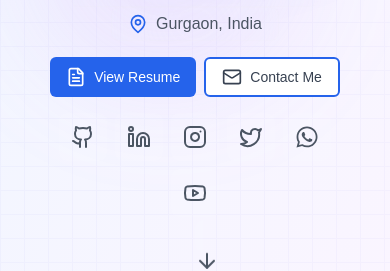
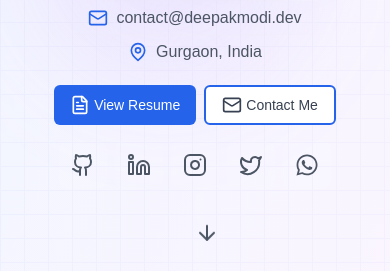
Before and after one commit to decodewithdeepak/Portfolio, a React (Vite) app: page / in a window 390 px wide. Shown: the part 554-825 px from the top of the page. Built offline with nearby package versions, Linux system fonts and the light colour scheme; a web font is replaced by a local one.

Commit message:
button gap

```diff
--- a/src/components/hero/ActionButtons.tsx
+++ b/src/components/hero/ActionButtons.tsx
@@ -14,7 +14,7 @@ function ActionButton({ href, icon, text, primary = false }: ActionButtonProps)
   return (
     <Component
       href={href}
-      className={`group relative overflow-hidden px-4 py-2 sm:px-6 sm:py-3 rounded-md flex items-center gap-2 font-medium text-sm sm:text-base transition-all duration-300 transform hover:scale-105 ${
+      className={`group relative overflow-hidden px-4 py-2 sm:px-6 sm:py-3 rounded-md flex items-center gap-1 sm:gap-2 font-medium text-sm sm:text-base transition-all duration-300 transform hover:scale-105 ${
         primary
           ? 'bg-blue-600 text-white hover:bg-blue-700'
           : 'bg-white dark:bg-gray-800 text-blue-600 dark:text-blue-400 border-2 border-blue-600 dark:border-blue-500 hover:bg-blue-50 dark:hover:bg-gray-700'
--- a/src/components/hero/SocialLinks.tsx
+++ b/src/components/hero/SocialLinks.tsx
@@ -1,5 +1,5 @@
 import React from 'react';
-import { Github, Linkedin, Instagram, Twitter, Youtube } from 'lucide-react';
+import { Github, Linkedin, Instagram, Twitter } from 'lucide-react';
 import { FaWhatsapp } from 'react-icons/fa';
 
 interface SocialLinkProps {
@@ -32,7 +32,6 @@ export function SocialLinks() {
     { href: 'https://instagram.com/deepakmodi', icon: <Instagram className="w-6 h-6" />, label: 'Instagram' },
     { href: 'https://twitter.com/deepakmodi', icon: <Twitter className="w-6 h-6" />, label: 'Twitter' },
     { href: 'https://wa.me/918676842176', icon: <FaWhatsapp className="w-6 h-6" />, label: 'WhatsApp' },
-    { href: 'https://youtube.com/deepakmodi', icon: <Youtube className="w-6 h-6" />, label: 'YouTube' },
   ];
 
   return (
```
